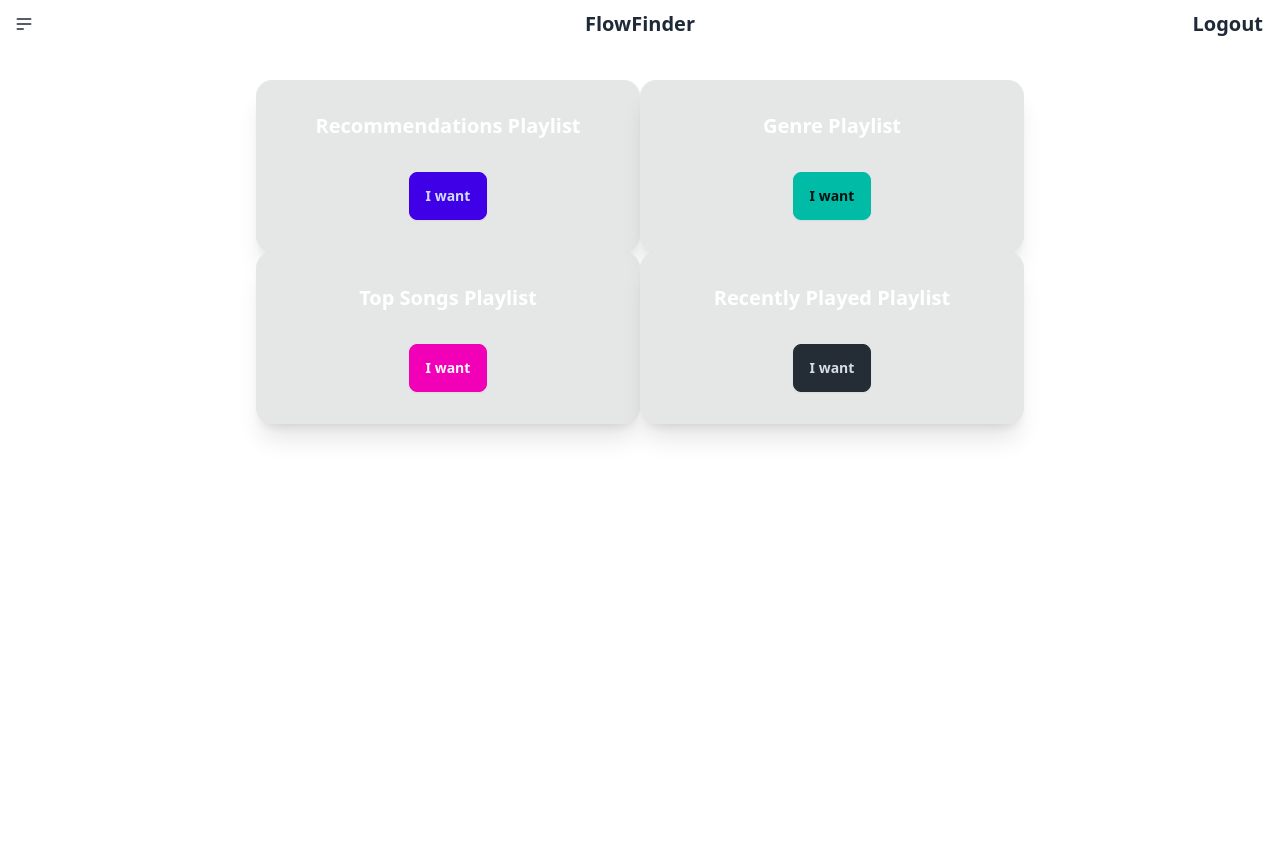
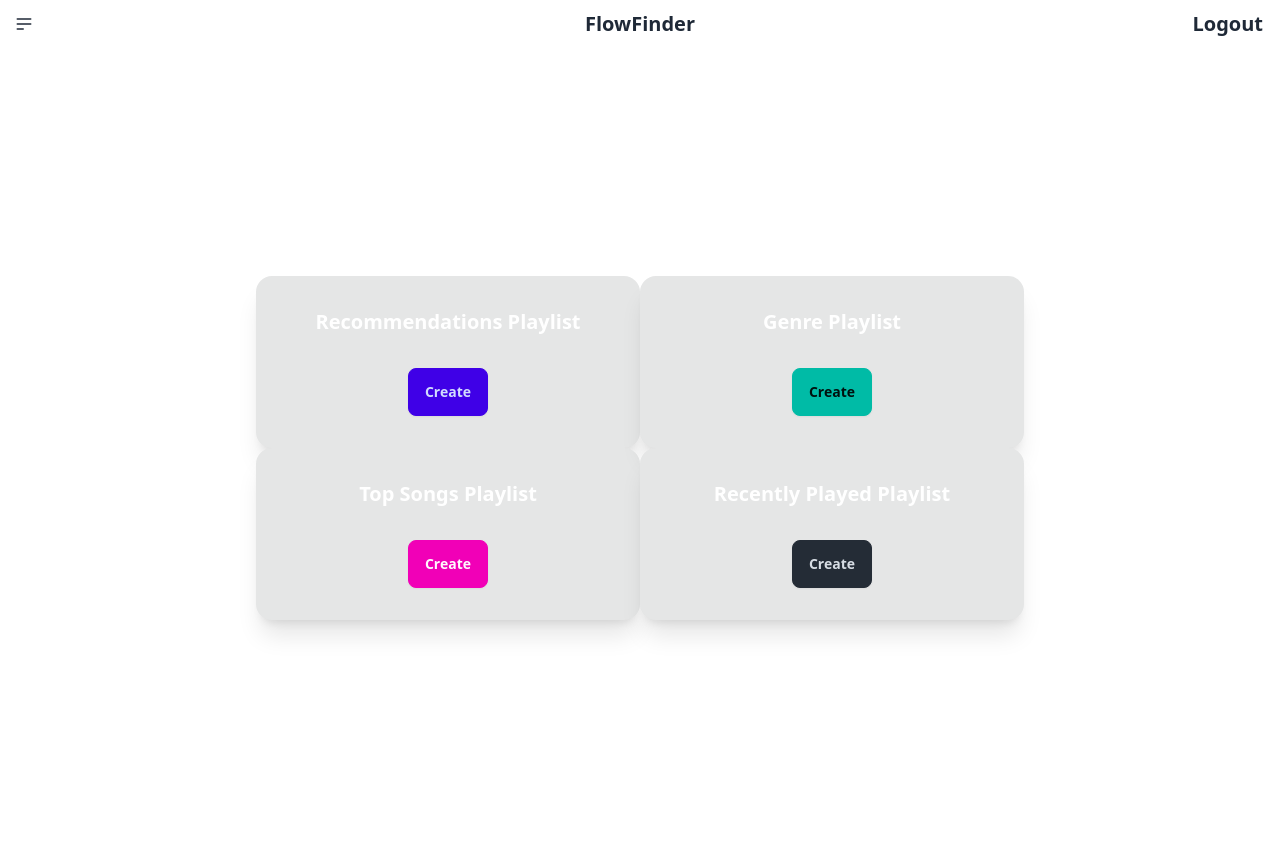
Before and after one commit to taddmtii/FlowFinder, a Flask app: page /createCustomPlaylist in a window 1280 px wide. Before the commit the page ends 439 px from the top, so only its background shows below. Run offline with Flask 3, Linux system fonts and the light colour scheme; some libraries are stand-ins or nearby versions.

Commit message:
changed playlist creation to redirect to created playlist on creation, removed unnessecary imports

```diff
--- a/main.py
+++ b/main.py
@@ -4,8 +4,7 @@ from spotipy.oauth2 import SpotifyOAuth
 from spotipy.cache_handler import FlaskSessionCacheHandler
 import os
 from dotenv import load_dotenv
-import random
-import logging
+import webbrowser
 
 load_dotenv() #load environment variables
 
@@ -200,7 +199,8 @@ def createRecentlyPlayedPlaylistFORM():
         playlistID = playlist['id']
         # Add tracks to the playlist
         sp.user_playlist_add_tracks(user=userID, playlist_id=playlistID, tracks=trackIDList)
-        return redirect('/main') #maybe redirect to new playlist page?
+        playlistLink = playlist['external_urls']['spotify']
+        return redirect(f'{playlistLink}')
 
 @app.route('/createTopTracksPlaylist', methods=['GET'])
 def createTopTracksPlaylist():
@@ -224,7 +224,8 @@ def createTopTracksPlaylistFORM():
         playlistID = playlist['id']
         # Add tracks to the playlist
         sp.user_playlist_add_tracks(user=userID, playlist_id=playlistID, tracks=trackIDList)
-        return redirect('/main') #maybe redirect to new playlist page?
+        playlistLink = playlist['external_urls']['spotify']
+        return redirect(f'{playlistLink}')
 
 @app.route('/createRecommendationsPlaylist', methods=['GET'])
 def createRecommendationsPlaylist():
@@ -253,7 +254,8 @@ def createRecomendationsPlaylistFORM():
         playlistID = playlist['id']
         # Add tracks to the playlist
         sp.user_playlist_add_tracks(user=userID, playlist_id=playlistID, tracks=recommendationsIDs)
-        return redirect('/main') #maybe redirect to new playlist page?
+        playlistLink = playlist['external_urls']['spotify']
+        return redirect(f'{playlistLink}')
 
 #Page that shows genre form, upon submission we redirect to createPlaylistgenres endpoint
 @app.route('/createPlaylistGenre', methods=['GET', 'POST'])
@@ -288,7 +290,8 @@ def createPlaylistGenreFORM():
         playlistID = playlist['id']
         # Add tracks to the playlist
         sp.user_playlist_add_tracks(user=userID, playlist_id=playlistID, tracks=recommendationsIDs)
-        return redirect('/main') #maybe redirect to new playlist page?
+        playlistLink = playlist['external_urls']['spotify']
+        return redirect(f'{playlistLink}')
 
 @app.route('/logout') #Clears session data, effetively logging out the user, and redirects to the home page.
 def logout():
--- a/templates/createCustomPlaylist.html
+++ b/templates/createCustomPlaylist.html
@@ -34,7 +34,7 @@
 
 <body>
     <!--Main Container-->
-    <div class="flex p-8 items-center justify-center flex-wrap">
+    <div class="flex min-h-screen items-center justify-center flex-wrap">
         <!--Container 1-->
         <div>
         <!--Recommendations Playlist Creation-->
@@ -44,7 +44,7 @@
                     <h2 class="m-auto card-title font-bold text-white pb-6">Recommendations Playlist</h2>
                     <div class="flex gap-4 justify-center h-full items-center">
                         <div class="flex flex-col">
-                            <button class="btn btn-active btn-primary"><a href="/createRecommendationsPlaylist">I want</a></button>
+                            <button class="btn btn-active btn-primary"><a href="/createRecommendationsPlaylist">Create</a></button>
                         </div>
                     </div>
                 </div>
@@ -57,7 +57,7 @@
                     <h2 class="m-auto card-title font-bold text-white pb-6">Top Songs Playlist</h2>
                     <div class="flex gap-4 justify-center h-full items-center">
                         <div class="flex flex-col">
-                            <button class="btn btn-active btn-secondary"><a href="/createTopTracksPlaylist">I want</a></button>
+                            <button class="btn btn-active btn-secondary"><a href="/createTopTracksPlaylist">Create</a></button>
                         </div>
                     </div>
                 </div>
@@ -74,7 +74,7 @@
                     <h2 class="m-auto card-title font-bold text-white pb-6">Genre Playlist</h2>
                     <div class="flex gap-4 justify-center h-full items-center">
                         <div class="flex flex-col">
-                            <button class="btn btn-active btn-accent"><a href="/createPlaylistGenre">I want</a></button>
+                            <button class="btn btn-active btn-accent"><a href="/createPlaylistGenre">Create</a></button>
                         </div>
                     </div>
                 </div>
@@ -87,7 +87,7 @@
                     <h2 class="m-auto card-title font-bold text-white pb-6">Recently Played Playlist</h2>
                     <div class="flex gap-4 justify-center h-full items-center">
                         <div class="flex flex-col">
-                            <button class="btn btn-active btn-neutral"><a href="/createRecentlyPlayedPlaylist">I want</a></button>
+                            <button class="btn btn-active btn-neutral"><a href="/createRecentlyPlayedPlaylist">Create</a></button>
                         </div>
                     </div>
                 </div>
```
